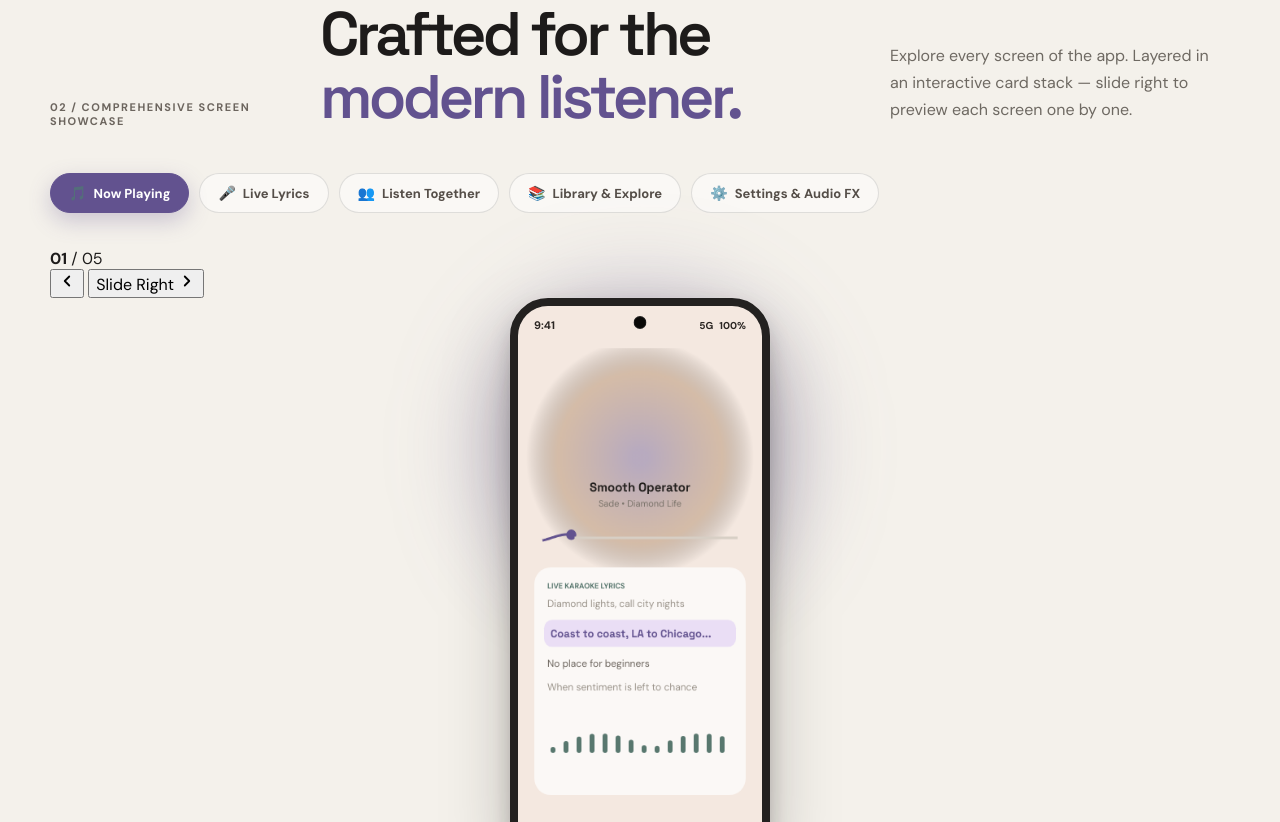
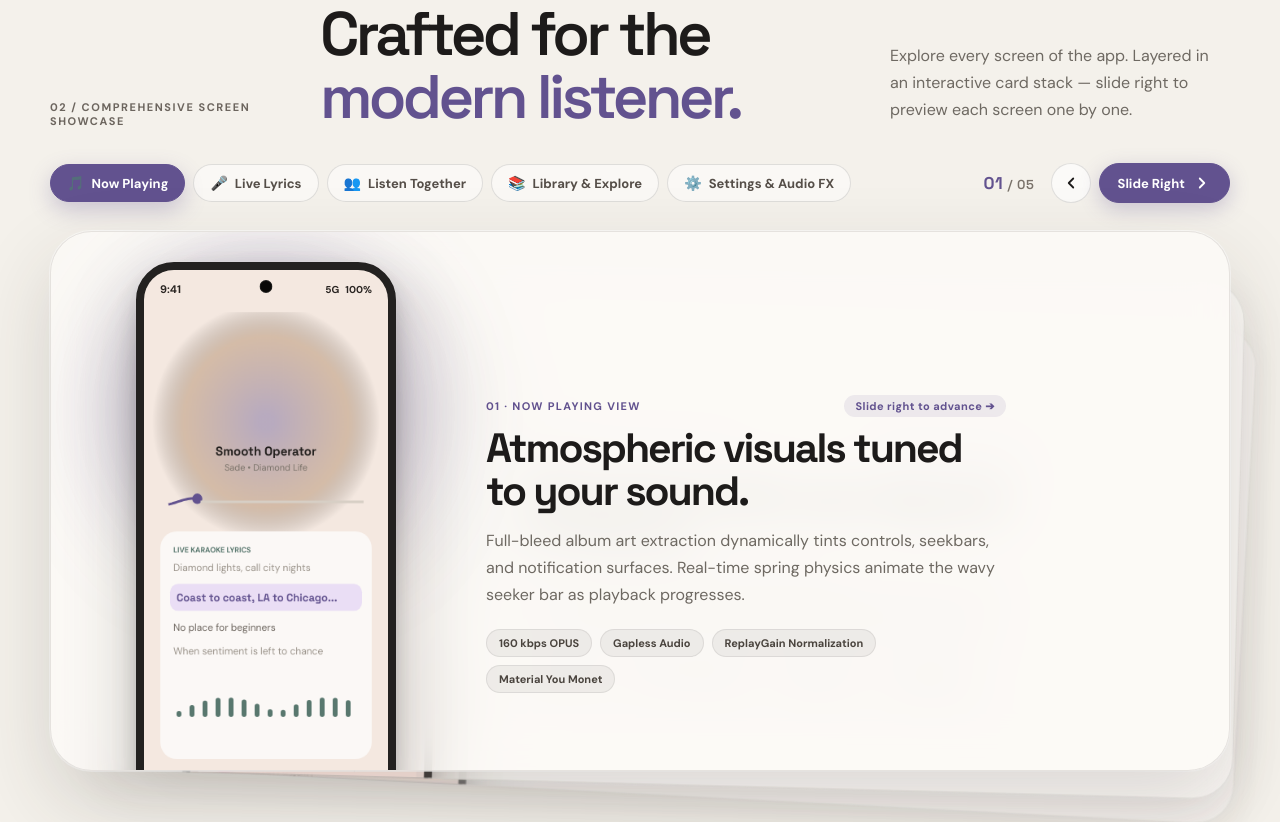
Before and after one commit to atappu805/Clean, a plain HTML site: page index.html in a window 1280 px wide. Shown: the part 3390-4212 px from the top of the page. Drawn offline with Linux system fonts and the light colour scheme.

Commit message:
feat: add stacked card styling and slide right transitions for showcase

```diff
--- a/styles.css
+++ b/styles.css
@@ -856,32 +856,41 @@ h1 em, h2 em {
 }
 .source-list strong { color: var(--ink); }
 
-/* INTERACTIVE SHOWCASE SECTION */
+/* COMPREHENSIVE SCREEN SHOWCASE — STACK STYLE */
 .showcase {
-  padding-bottom: 130px;
+  padding-bottom: 140px;
+  position: relative;
 }
 .showcase-heading {
   display: grid;
   grid-template-columns: 220px 1fr 340px;
   gap: 50px;
   align-items: end;
-  margin-bottom: 45px;
+  margin-bottom: 35px;
 }
 .showcase-heading h2 { margin: 0; }
 .showcase-heading p { color: var(--muted); line-height: 1.7; margin: 0 0 5px; }
 
-/* Interactive Showcase Tabs */
+/* Stack Controls & Navigation Bar */
+.showcase-stack-controls {
+  display: flex;
+  align-items: center;
+  justify-content: space-between;
+  gap: 16px;
+  flex-wrap: wrap;
+  margin-bottom: 28px;
+}
 .showcase-tabs {
   display: flex;
-  gap: 10px;
+  gap: 8px;
   flex-wrap: wrap;
-  margin-bottom: 35px;
+  margin-bottom: 0;
 }
 .tab-pill {
   border: 1px solid rgba(29, 27, 26, 0.12);
   background: rgba(255, 255, 255, 0.5);
   color: #554e48;
-  padding: 10px 18px;
+  padding: 9px 16px;
   border-radius: 100px;
   font-size: 13px;
   font-weight: 700;
@@ -903,24 +912,172 @@ h1 em, h2 em {
 }
 .tab-icon { font-size: 14px; }
 
-/* Showcase Panels */
-.showcase-display {
+.stack-action-bar {
+  display: flex;
+  align-items: center;
+  gap: 16px;
+}
+.stack-counter {
+  font-family: var(--display);
+  font-size: 13px;
+  color: #79726a;
+  letter-spacing: 0.05em;
+  font-weight: 600;
+}
+.stack-counter strong {
+  color: var(--primary);
+  font-size: 17px;
+}
+.stack-nav-buttons {
+  display: flex;
+  align-items: center;
+  gap: 8px;
+}
+.stack-nav-btn {
+  background: rgba(255, 255, 255, 0.65);
+  border: 1px solid rgba(29, 27, 26, 0.12);
+  color: var(--ink);
+  width: 40px;
+  height: 40px;
+  border-radius: 50%;
+  display: inline-flex;
+  align-items: center;
+  justify-content: center;
+  cursor: pointer;
+  transition: all 0.25s cubic-bezier(0.2, 0.8, 0.2, 1);
+}
+.stack-nav-btn:hover {
+  background: #fff;
+  transform: translateY(-2px);
+  box-shadow: 0 6px 18px rgba(0, 0, 0, 0.08);
+}
+.stack-nav-btn.stack-next-btn {
+  width: auto;
+  border-radius: 100px;
+  padding: 0 18px;
+  gap: 8px;
+  font-weight: 700;
+  font-size: 13px;
+  background: var(--primary);
+  color: #fff;
+  border-color: var(--primary);
+  box-shadow: 0 6px 20px rgba(98, 82, 143, 0.28);
+}
+.stack-nav-btn.stack-next-btn:hover {
+  background: var(--primary-deep);
+  transform: translateY(-2px) translateX(2px);
+  box-shadow: 0 8px 24px rgba(98, 82, 143, 0.38);
+}
+
+/* STACK CONTAINER & 3D LAYERED CARDS */
+.showcase-stack-container {
   position: relative;
-  min-height: 520px;
+  min-height: 560px;
+  perspective: 1200px;
 }
-.showcase-panel {
-  display: none;
+.showcase-stack {
+  position: relative;
+  width: 100%;
+  height: 540px;
+}
+
+.stack-card {
+  position: absolute;
+  top: 0;
+  left: 0;
+  width: 100%;
+  height: 100%;
+  border-radius: var(--radius-xl);
+  background: rgba(252, 250, 246, 0.88);
+  backdrop-filter: blur(24px);
+  -webkit-backdrop-filter: blur(24px);
+  border: 1px solid rgba(29, 27, 26, 0.1);
+  box-shadow: 0 24px 60px rgba(48, 42, 35, 0.1);
+  transition: transform 0.45s cubic-bezier(0.2, 0.8, 0.2, 1),
+              opacity 0.4s ease,
+              box-shadow 0.4s ease,
+              visibility 0.4s;
+  cursor: grab;
+  user-select: none;
+  touch-action: pan-y;
+  overflow: hidden;
+  transform-origin: center bottom;
+}
+.stack-card:active {
+  cursor: grabbing;
+}
+.stack-card-inner {
+  display: grid;
+  grid-template-columns: 340px 1fr;
+  gap: 50px;
+  align-items: center;
+  height: 100%;
+  padding: 30px 45px;
+}
+.stack-card-header {
+  display: flex;
+  align-items: center;
+  justify-content: space-between;
+  margin-bottom: 6px;
+}
+.stack-swipe-hint {
+  font-size: 11px;
+  font-weight: 700;
+  letter-spacing: 0.04em;
+  color: var(--primary);
+  background: rgba(98, 82, 143, 0.1);
+  padding: 4px 11px;
+  border-radius: 100px;
+  cursor: pointer;
+  transition: transform 0.2s, background 0.2s;
+}
+.stack-swipe-hint:hover {
+  transform: translateX(3px);
+  background: rgba(98, 82, 143, 0.18);
+}
+
+/* STACK STATES (Depth Stacking) */
+.stack-card.is-active {
+  transform: translateX(0) translateY(0) scale(1) rotate(0deg);
+  opacity: 1;
+  z-index: 20;
+  pointer-events: auto;
+  visibility: visible;
+  box-shadow: 0 32px 80px rgba(48, 42, 35, 0.16), 0 0 0 1px rgba(255, 255, 255, 0.6);
+}
+.stack-card.is-next-1 {
+  transform: translateX(26px) translateY(14px) scale(0.96) rotate(1.5deg);
+  opacity: 0.85;
+  z-index: 15;
+  pointer-events: none;
+  visibility: visible;
+  box-shadow: 0 20px 50px rgba(48, 42, 35, 0.1);
+}
+.stack-card.is-next-2 {
+  transform: translateX(50px) translateY(26px) scale(0.92) rotate(3deg);
+  opacity: 0.6;
+  z-index: 10;
+  pointer-events: none;
+  visibility: visible;
+  box-shadow: 0 12px 30px rgba(48, 42, 35, 0.08);
+}
+.stack-card.is-hidden {
+  transform: translateX(72px) translateY(38px) scale(0.88) rotate(4.5deg);
   opacity: 0;
-  transform: translateY(12px);
-  transition: opacity 0.35s ease, transform 0.35s ease;
-  grid-template-columns: 380px 1fr;
-  gap: 60px;
-  align-items: center;
+  z-index: 5;
+  pointer-events: none;
+  visibility: hidden;
 }
-.showcase-panel.active {
-  display: grid;
-  opacity: 1;
-  transform: translateY(0);
+.stack-card.is-sliding-out-right {
+  transform: translateX(115%) translateY(-15px) rotate(10deg) scale(0.95);
+  opacity: 0;
+  z-index: 25;
+  transition: transform 0.4s cubic-bezier(0.2, 0.8, 0.2, 1), opacity 0.35s ease;
+}
+.stack-card.is-sliding-in-left {
+  transform: translateX(-100%) translateY(10px) rotate(-8deg) scale(0.95);
+  opacity: 0;
+  z-index: 25;
 }
 
 .panel-preview {
```
